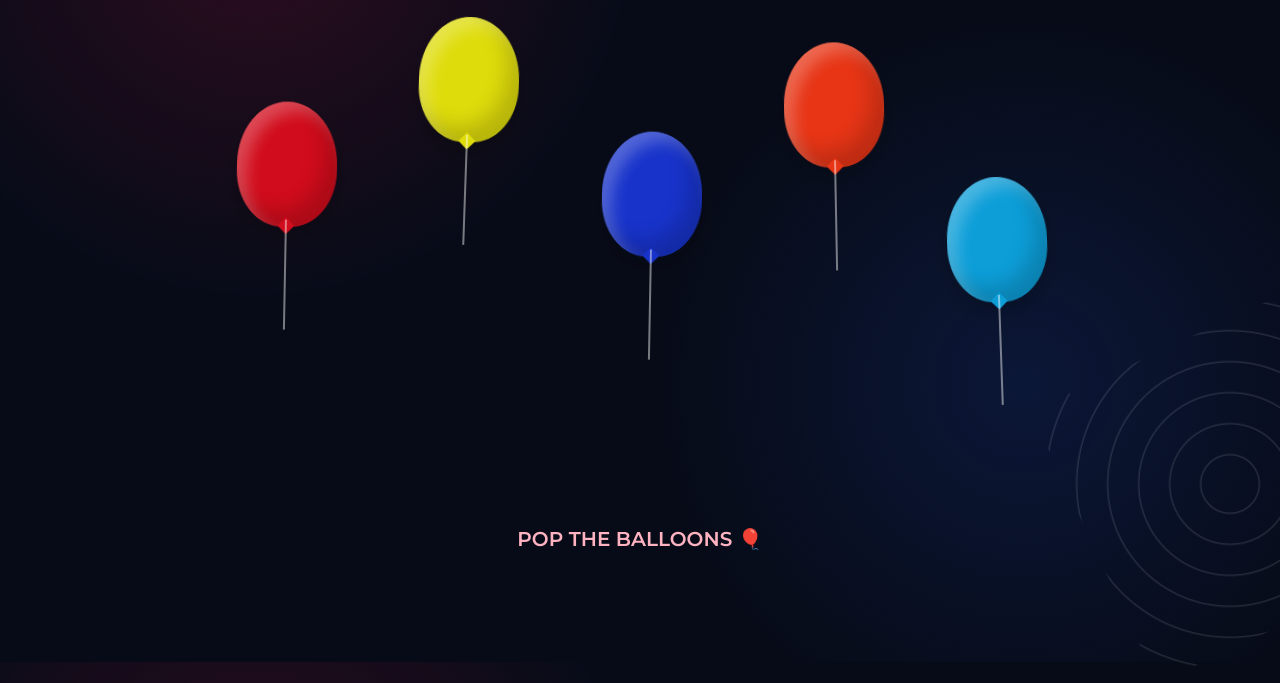
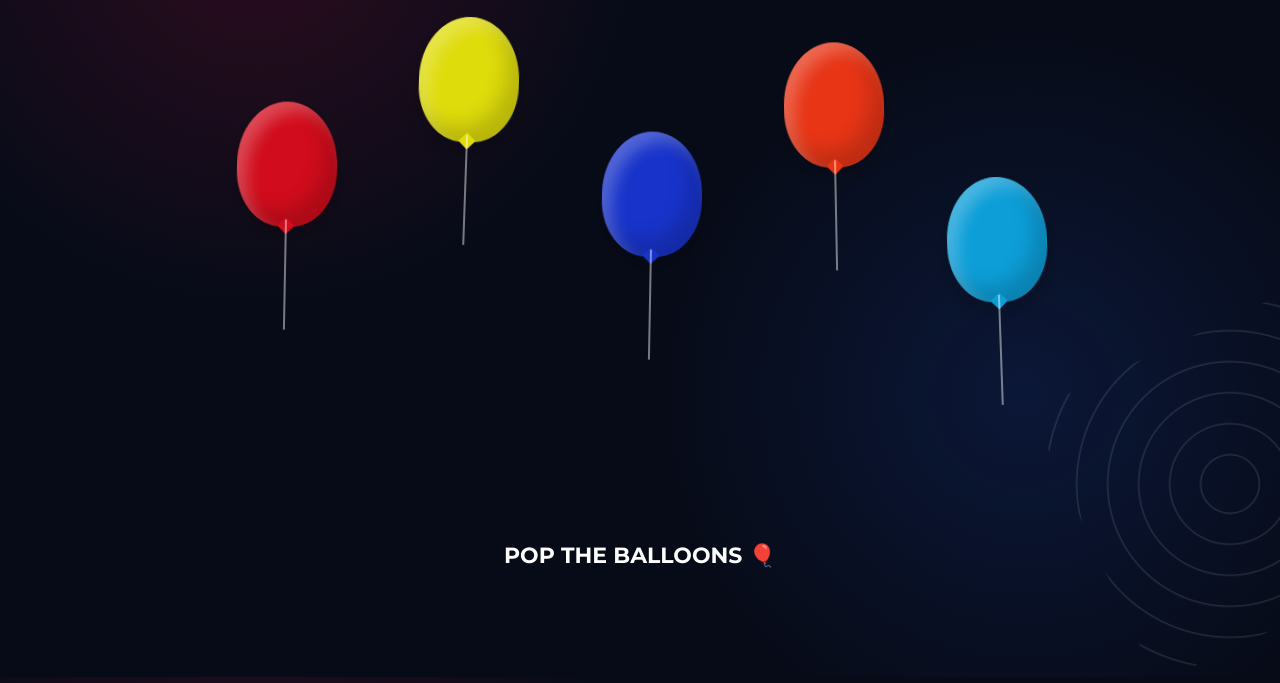
Before and after one commit to Malavika-Mukundan/birthday-surprise, a plain HTML site: page balloons.html in a window 1280 px wide. Shown: the part 266-949 px from the top of the page. Drawn offline with Linux system fonts and the light colour scheme; a web font is replaced by a local one.

Commit message:
Update balloons.css

```diff
--- a/balloons.css
+++ b/balloons.css
@@ -157,11 +157,18 @@ body.balloon-page {
 /* MESSAGE */
 
 .balloon-message {
-    min-height: 45px;
+    position: relative;
+    z-index: 5;
+    display: block;
+    min-height: 60px;
     margin: 20px auto;
-    font-size: 20px;
-    font-weight: 600;
-    color: #ffb3c1;
+    padding: 15px;
+    font-size: 22px;
+    font-weight: 700;
+    color: #ffffff;
+    text-align: center;
+    visibility: visible;
+    opacity: 1;
 }
 
 /* CONTINUE BUTTON */
```
